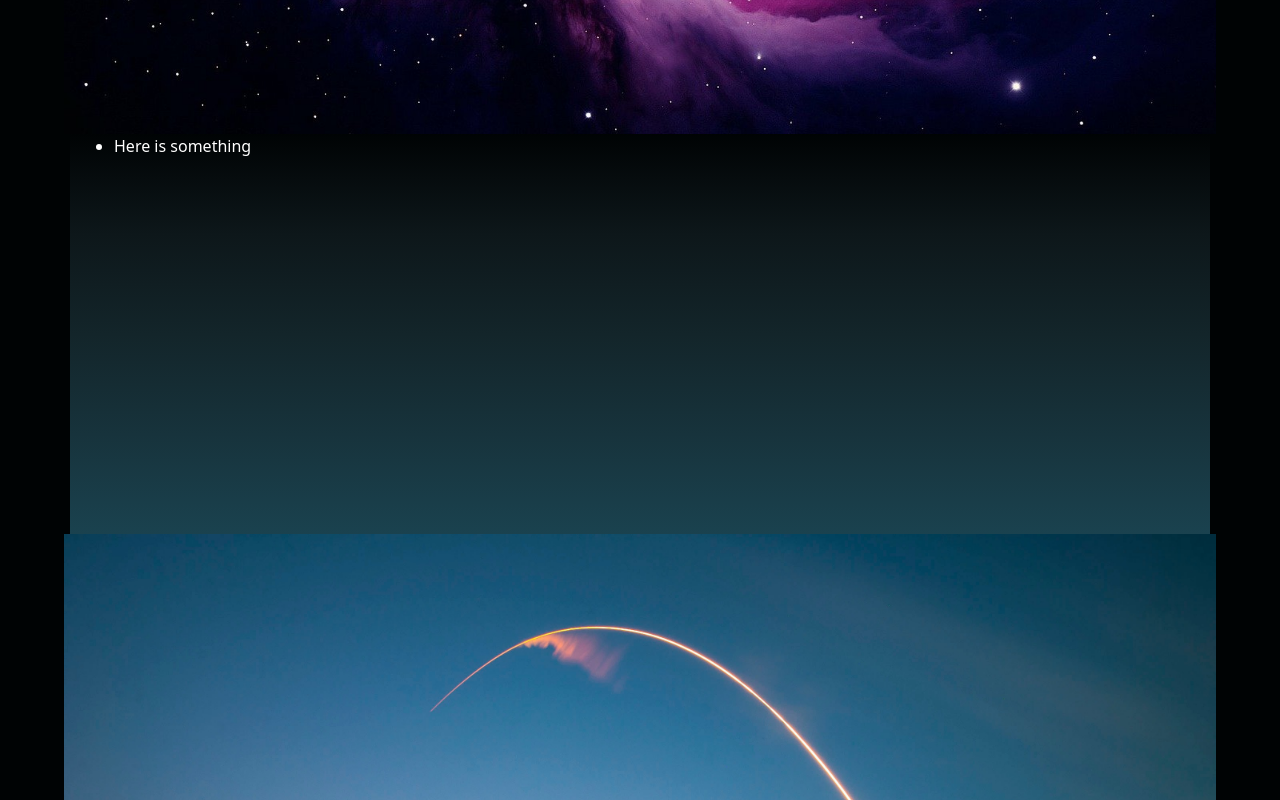
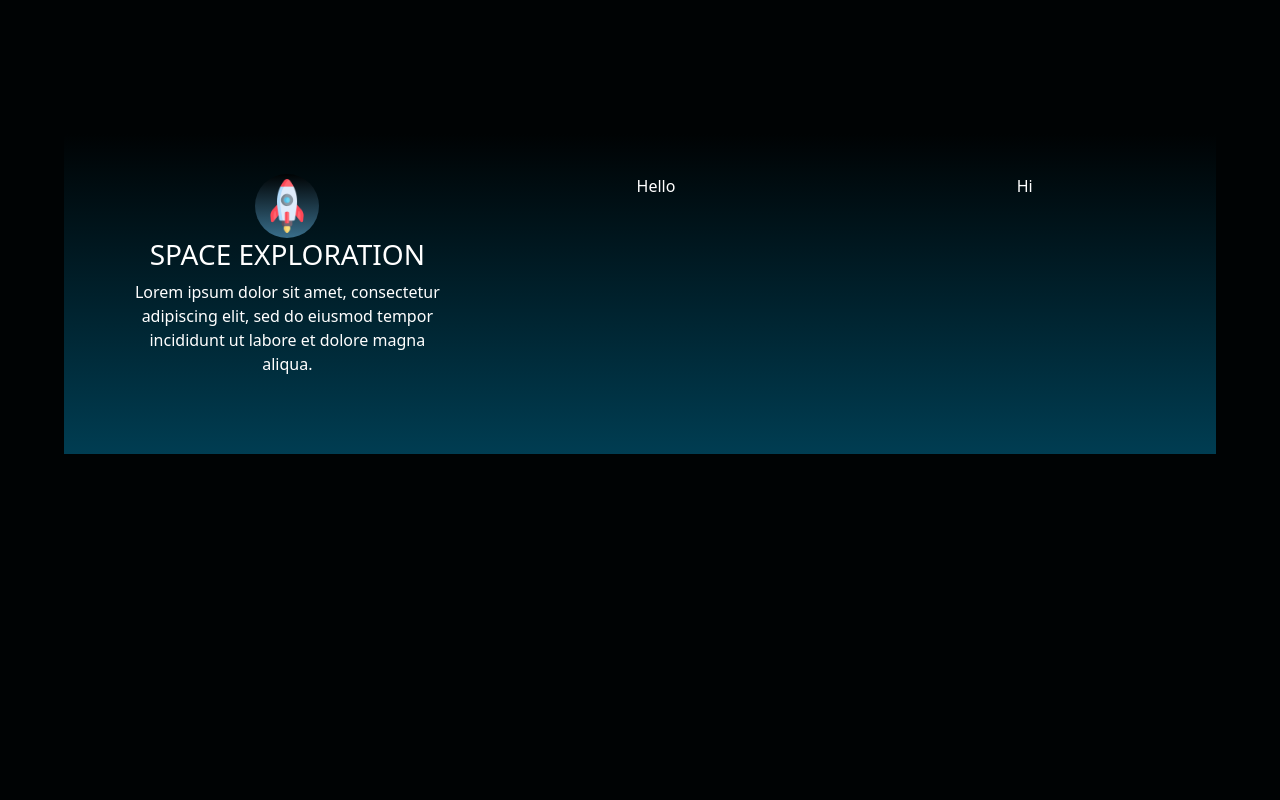
Before and after one commit to MilesAngels/astronomy-exs, a plain HTML site: page index.html in a window 1280 px wide. Shown: the part 740-1540 px from the top of the page. After the commit the page ends 1202 px from the top, so only its background shows below. Drawn offline with nearby package versions, Linux system fonts and the light colour scheme.

Commit message:
change in hero section and ribbon

```diff
--- a/css/body.css
+++ b/css/body.css
@@ -1,3 +1,7 @@
+li {
+    list-style-type: none;
+}
+
 body {
     background-color: #000304;
 }
@@ -12,50 +16,73 @@ body {
 
 /************** Hero Section **************/
 .section1 {
+    width: 100%;
+    height: 100vh;
     background-image:url('../img/orion-nebula.jpg');
-    background-size: cover;
+    background-size: contain;
     background-repeat: no-repeat;
-    width: 100%;
-    max-width: 90%;
-    height: 100vh;
 }
 
 .heading-container {
     position: relative;
     text-align: right;
     max-width: 400px;
+    margin: 20px;
+}
+
+.heading-container > p {
+    padding-top: 15px;
 }
 /************** End of Hero Section **************/
 
 
 /************** Launch Section **************/
-.section2 {
+/* .section2 {
+    width: 100%;
+    max-width: 90vw;
+    height: 100vh;
     background-image:url('../img/spacex.jpg');
-    background-size: cover;
+    background-size: contain;
     background-repeat: no-repeat;
-    width: 100%;
-    max-width: 90%;
-    height: 100vh;
 }
 
 .heading-container {
     position: relative;
     text-align: right;
     max-width: 400px;
-}
+} */
 /************** End of Launch Section **************/
 
 
 /************** Ribbon Section **************/
+.ribbon-grid {
+    display: grid;
+    grid-template-columns: repeat(3, 1fr);
+    grid-auto-rows: minmax(300px, auto);
+    gap: 10px;
+}
+
 .ribbon1 {
-    height: 50vh;
-    background-image: linear-gradient(to top, #1a424f, #17333c, #13252a, #0d171a, #000304);
+    width: 100%;
+    max-width: 90%;
+    height: 40vh;
+    background-image: linear-gradient(to top, #003d52,#000304);
 }
 
 .ribbon1-card {
-    width: 300px;
-    height: 50vh;
-    color: #fff;
+    text-align: center;
+    padding: 40px 20px;
+    color: #FFF;
+    /* width: 300px;
+    height: 30vh;
+    color: #fff; */
+}
+
+.card-icons {
+    background-image: linear-gradient(to top, #396e8b,#000304);
+    border-radius: 50%;
+    width: 64px;
+    padding: 5px;
 }
 /************** Ribbon Section **************/
 
--- a/index.html
+++ b/index.html
@@ -69,12 +69,16 @@
                 <button class="btn btn1">Read More</button>
             </figcaption>
         </section>
-        <section class="container ribbon1 flex">
+        <section class="container ribbon1">
             <div>
-                <ul>
-                    <li class="ribbon1-card">Here is something</li>
-                    <!-- <li class="ribbon1-card"></li>
-                    <li class="ribbon1-card"></li> -->
+                <ul class="ribbon-grid">
+                    <li class="ribbon1-card">
+                        <img class="card-icons" src="./img/rocket.png">
+                        <h3>SPACE EXPLORATION</h3>
+                        <p>Lorem ipsum dolor sit amet, consectetur adipiscing elit, sed do eiusmod tempor incididunt ut labore et dolore magna aliqua.</p>
+                    </li>
+                    <li class="ribbon1-card">Hello</li>
+                    <li class="ribbon1-card">Hi</li>
                 </ul>
             </div>
         </section>
```
Also changed, not shown: img/rocket.png (added).
